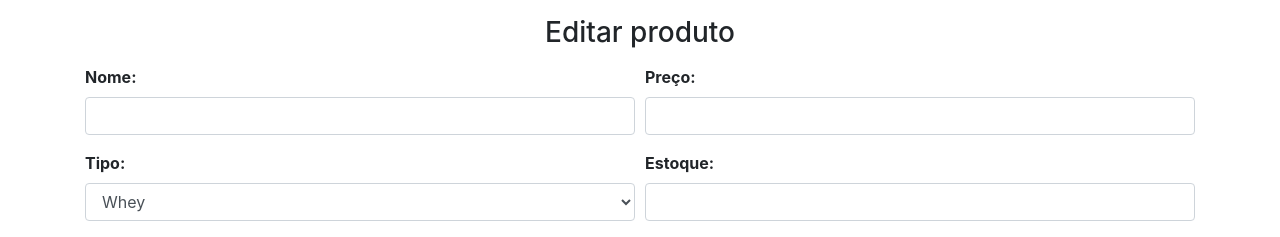
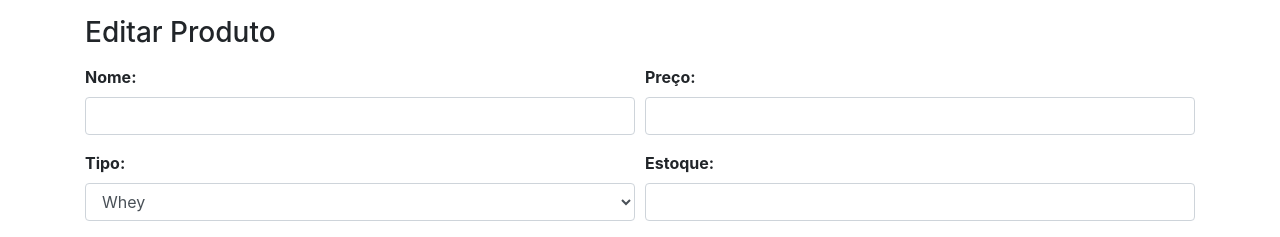
Before and after one commit to Ruamms/sparta, a PHP site: page /sparta/adm/produto/editar_produto.php in a window 1280 px wide. Shown: the part 146-383 px from the top of the page. Run offline with PHP 8.4, Linux system fonts and the light colour scheme; data that the repository does not hold is empty; some libraries are stand-ins or nearby versions.

Commit message:
atualizaçoes

```diff
--- a/adm/produto/editar_produto.php
+++ b/adm/produto/editar_produto.php
@@ -130,11 +130,11 @@ if (isset($_POST['deletar'])) {
     </nav>
 
 
-    <h3 class="text-center m-3">Editar produto</h3>
+
 
     <section class="container">
-
-        <form class="" action="atualizar_produto.php" method="POST" enctype="multipart/form-data">
+ <h3 class="mt-3">Editar Produto</h3>
+        <form class="mt-3" action="atualizar_produto.php" method="POST" enctype="multipart/form-data">
             <input type="hidden" name="produto_id" value="<?php echo $produto_id; ?>">
 
             <div class="form-row">
--- a/adm/relatorio/relatorio.php
+++ b/adm/relatorio/relatorio.php
@@ -70,8 +70,8 @@
 
 
 
-    <section class=" container text-center aling-center">
-        <h2 class="m-3 ">Relatorios</h2>
+    <section class=" container  ">
+
         <div class="d-flex container aling-center">
 
             <div class="m-5 text-center ">
--- a/carrinho/finalizar_compra.php
+++ b/carrinho/finalizar_compra.php
@@ -82,7 +82,7 @@
   </nav>
 
     <div class="container mt-5">
-        <h1 class="text-center">Finalize sua compra</h1>
+        <h1 class="text-center">Detalhes do pedido</h1>
         <div class="text-center">
 
 
```
